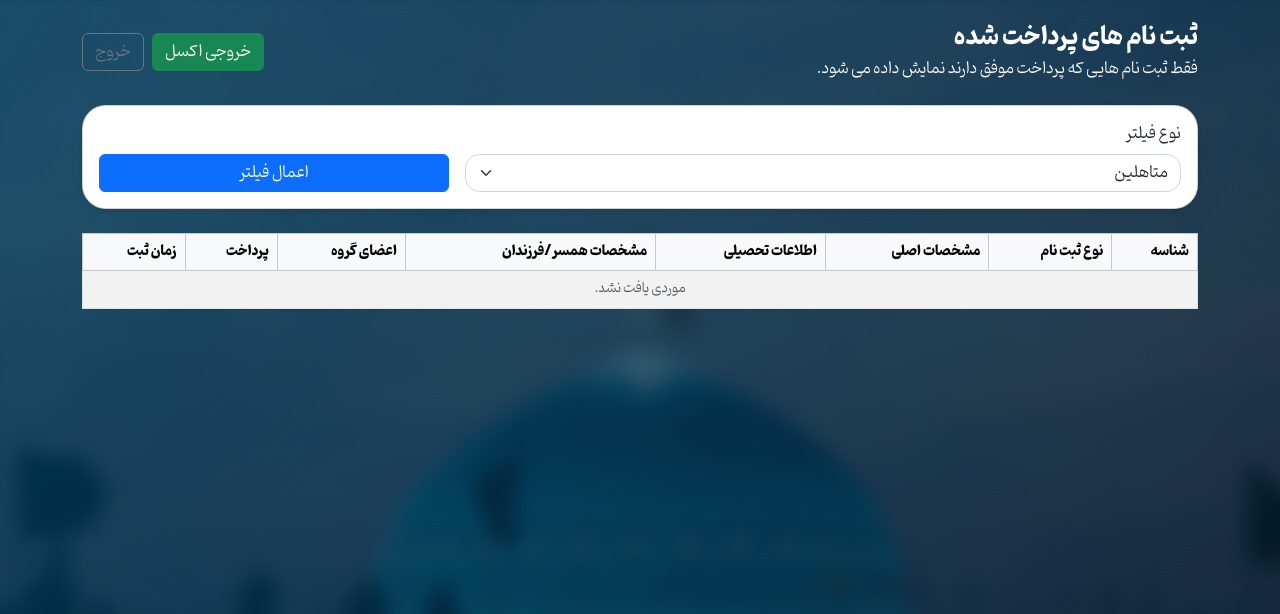
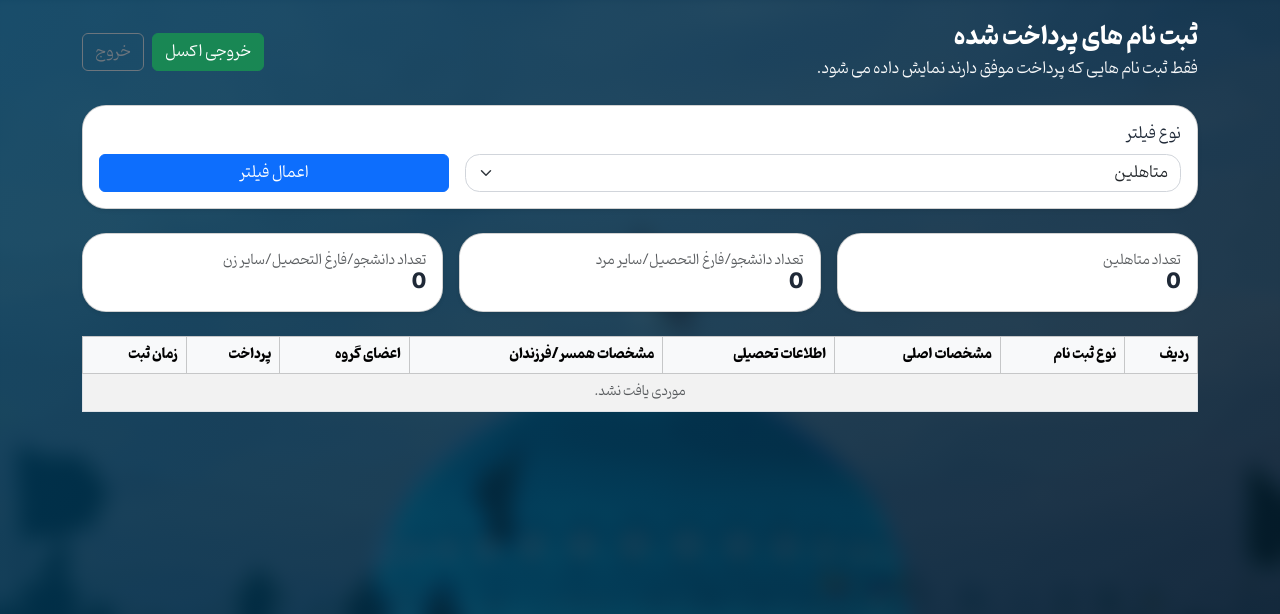
Before and after one commit to m-fazel/rahnatamam404_form, a PHP site: page /admin/index.php in a window 1280 px wide. Shown: the top 614 px of the page. Run offline with PHP 8.4, Linux system fonts and the light colour scheme; the visitor is signed in with stand-in values (Sample User, id 1); data that the repository does not hold is empty.

Commit message:
Update admin listing counts and row numbers

```diff
--- a/admin/export.php
+++ b/admin/export.php
@@ -60,7 +60,7 @@ if ($registrationIds) {
 }
 
 $rows = [[
-    'شناسه',
+    'ردیف',
     'نوع ثبت نام',
     'حالت دانشجو',
     'سال ورودی',
@@ -84,6 +84,7 @@ $rows = [[
     'زمان ثبت',
 ]];
 
+$rowNumber = 1;
 foreach ($registrations as $registration) {
     $members = $groupMembersByRegistration[$registration['id']] ?? [];
     $memberChunks = [];
@@ -98,7 +99,7 @@ foreach ($registrations as $registration) {
     }
 
     $rows[] = [
-        (string) $registration['id'],
+        (string) $rowNumber,
         $registration['registration_type'],
         $registration['student_mode'],
         $registration['entry_year'],
@@ -121,6 +122,7 @@ foreach ($registrations as $registration) {
         $registration['payment_status_text'],
         $registration['created_at'],
     ];
+    $rowNumber++;
 }
 
 SimpleXLSXGen::fromArray($rows, 'Registrations')
--- a/admin/index.php
+++ b/admin/index.php
@@ -74,6 +74,20 @@ if (!$loggedIn) {
 }
 
 $pdo = get_pdo($DB_HOST, $DB_NAME, $DB_USER, $DB_PASS);
+
+$countStmt = $pdo->query(
+    "SELECT
+        SUM(CASE WHEN registration_type = 'married' THEN 1 ELSE 0 END) AS married_count,
+        SUM(CASE WHEN registration_type IN ('student', 'alumni', 'other') AND gender = 'male' THEN 1 ELSE 0 END) AS male_count,
+        SUM(CASE WHEN registration_type IN ('student', 'alumni', 'other') AND gender = 'female' THEN 1 ELSE 0 END) AS female_count
+     FROM registrations
+     WHERE payment_status_id = 0"
+);
+$categoryCounts = $countStmt->fetch() ?: [
+    'married_count' => 0,
+    'male_count' => 0,
+    'female_count' => 0,
+];
 
 $filter = $_GET['filter'] ?? 'married';
 
@@ -209,11 +223,38 @@ $exportQuery = http_build_query([
                     </div>
                 </div>
 
+                <div class="row g-3 mb-4">
+                    <div class="col-md-4">
+                        <div class="card h-100 shadow-sm">
+                            <div class="card-body">
+                                <div class="text-muted small">تعداد متاهلین</div>
+                                <div class="h5 fw-bold mb-0"><?php echo (int) $categoryCounts['married_count']; ?></div>
+                            </div>
+                        </div>
+                    </div>
+                    <div class="col-md-4">
+                        <div class="card h-100 shadow-sm">
+                            <div class="card-body">
+                                <div class="text-muted small">تعداد دانشجو/فارغ التحصیل/سایر مرد</div>
+                                <div class="h5 fw-bold mb-0"><?php echo (int) $categoryCounts['male_count']; ?></div>
+                            </div>
+                        </div>
+                    </div>
+                    <div class="col-md-4">
+                        <div class="card h-100 shadow-sm">
+                            <div class="card-body">
+                                <div class="text-muted small">تعداد دانشجو/فارغ التحصیل/سایر زن</div>
+                                <div class="h5 fw-bold mb-0"><?php echo (int) $categoryCounts['female_count']; ?></div>
+                            </div>
+                        </div>
+                    </div>
+                </div>
+
                 <div class="table-responsive">
                     <table class="table table-bordered table-striped admin-table">
                         <thead class="table-light">
                             <tr>
-                                <th>شناسه</th>
+                                <th>ردیف</th>
                                 <th>نوع ثبت نام</th>
                                 <th>مشخصات اصلی</th>
                                 <th>اطلاعات تحصیلی</th>
@@ -229,9 +270,9 @@ $exportQuery = http_build_query([
                                     <td colspan="8" class="text-center text-muted">موردی یافت نشد.</td>
                                 </tr>
                             <?php else: ?>
-                                <?php foreach ($registrations as $registration): ?>
+                                <?php foreach ($registrations as $index => $registration): ?>
                                     <tr>
-                                        <td><?php echo (int) $registration['id']; ?></td>
+                                        <td><?php echo (int) ($index + 1); ?></td>
                                         <td>
                                             <span class="badge bg-primary badge-filter">
                                                 <?php echo htmlspecialchars($registrationLabels[$registration['registration_type']] ?? $registration['registration_type'], ENT_QUOTES, 'UTF-8'); ?>
```
